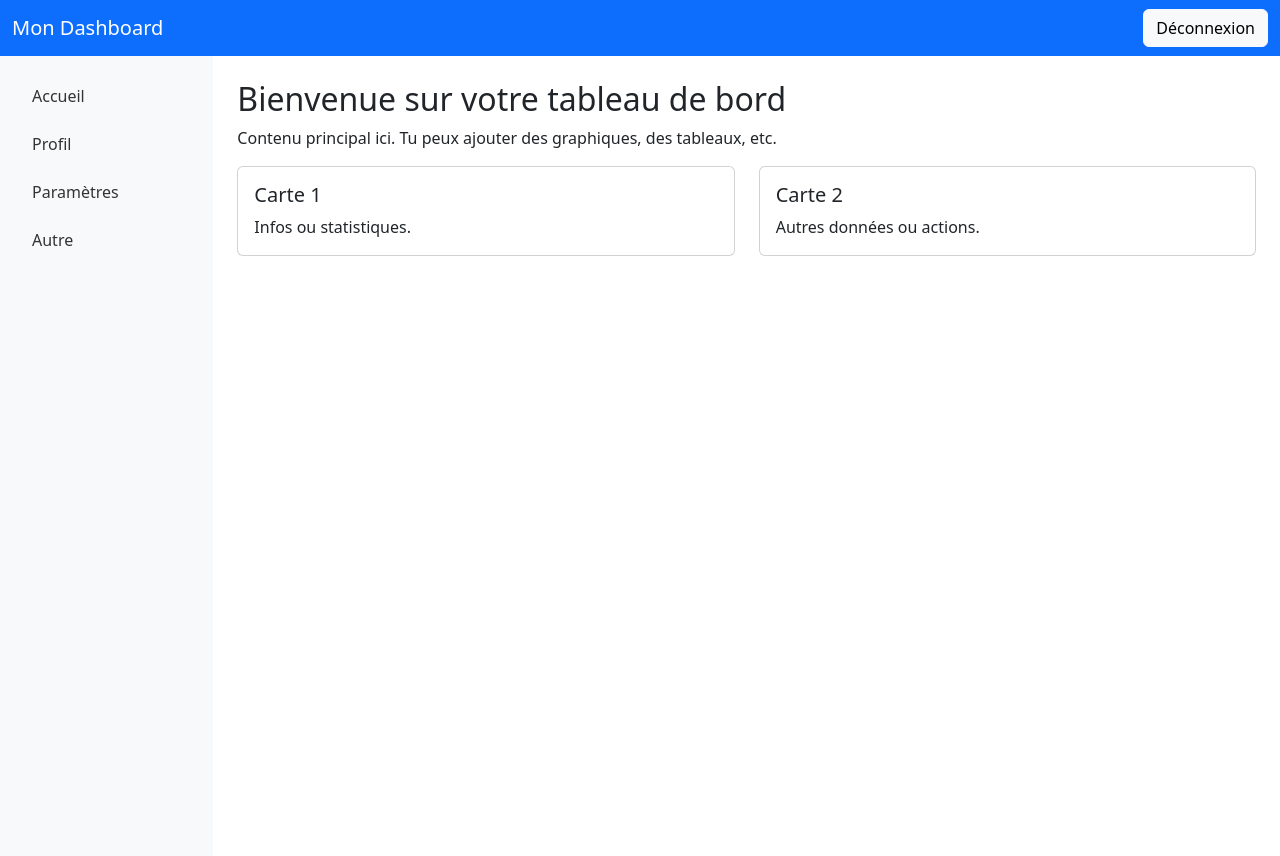
After one commit to merguezgamer/sae201-203, a PHP site: page /Html/dashboard.php in a window 1280 px wide. The commit adds this page. Run offline with PHP 8.4, Linux system fonts and the light colour scheme.

Commit message:
inscription connexion deconexion connexion_bdd index dashboard

```diff
--- /dev/null
+++ b/Html/dashboard.php
@@ -0,0 +1,80 @@
+<!DOCTYPE html>
+<html lang="fr">
+<head>
+  <meta charset="UTF-8">
+  <title>Dashboard</title>
+  <meta name="viewport" content="width=device-width, initial-scale=1">
+  <!-- Bootstrap CSS -->
+  <link href="https://cdn.jsdelivr.net/npm/bootstrap@5.3.3/dist/css/bootstrap.min.css" rel="stylesheet">
+  <style>
+    body {
+      min-height: 100vh;
+    }
+    .sidebar {
+      min-height: 100vh;
+      background-color: #f8f9fa;
+    }
+    .sidebar a {
+      display: block;
+      padding: 12px 20px;
+      color: #333;
+      text-decoration: none;
+    }
+    .sidebar a:hover {
+      background-color: #e9ecef;
+    }
+  </style>
+</head>
+<body>
+  <!-- Top Navbar -->
+  <nav class="navbar navbar-expand-lg navbar-dark bg-primary">
+    <div class="container-fluid">
+      <a class="navbar-brand" href="#">Mon Dashboard</a>
+      <div class="d-flex">
+        <a href="logout.php" class="btn btn-light">Déconnexion</a>
+      </div>
+    </div>
+  </nav>
+
+  <div class="container-fluid">
+    <div class="row">
+      <!-- Sidebar -->
+      <nav class="col-md-2 d-none d-md-block sidebar">
+        <div class="pt-3">
+          <a href="#">Accueil</a>
+          <a href="#">Profil</a>
+          <a href="#">Paramètres</a>
+          <a href="#">Autre</a>
+        </div>
+      </nav>
+
+      <!-- Main content -->
+      <main class="col-md-10 ms-sm-auto px-md-4 py-4">
+        <h1 class="h2">Bienvenue sur votre tableau de bord</h1>
+        <p>Contenu principal ici. Tu peux ajouter des graphiques, des tableaux, etc.</p>
+        <div class="row">
+          <div class="col-md-6 mb-3">
+            <div class="card">
+              <div class="card-body">
+                <h5 class="card-title">Carte 1</h5>
+                <p class="card-text">Infos ou statistiques.</p>
+              </div>
+            </div>
+          </div>
+          <div class="col-md-6 mb-3">
+            <div class="card">
+              <div class="card-body">
+                <h5 class="card-title">Carte 2</h5>
+                <p class="card-text">Autres données ou actions.</p>
+              </div>
+            </div>
+          </div>
+        </div>
+      </main>
+    </div>
+  </div>
+
+  <!-- Bootstrap JS -->
+  <script src="https://cdn.jsdelivr.net/npm/bootstrap@5.3.3/dist/js/bootstrap.bundle.min.js"></script>
+</body>
+</html>
```
Also changed, not shown: Html/Inscription.php (+4 -3 lines), index.php (renamed from Html/index.php, +4 -4 lines), php/ajout_utilisateur_bdd.php (deleted, +0 -19 lines), php/config.php (added, +22 -0 lines), php/connexion_bdd.php (deleted, +0 -15 lines), php/login.php (added, +55 -0 lines), php/logout.php (added, +7 -0 lines), php/signin.php (added, +69 -0 lines).
